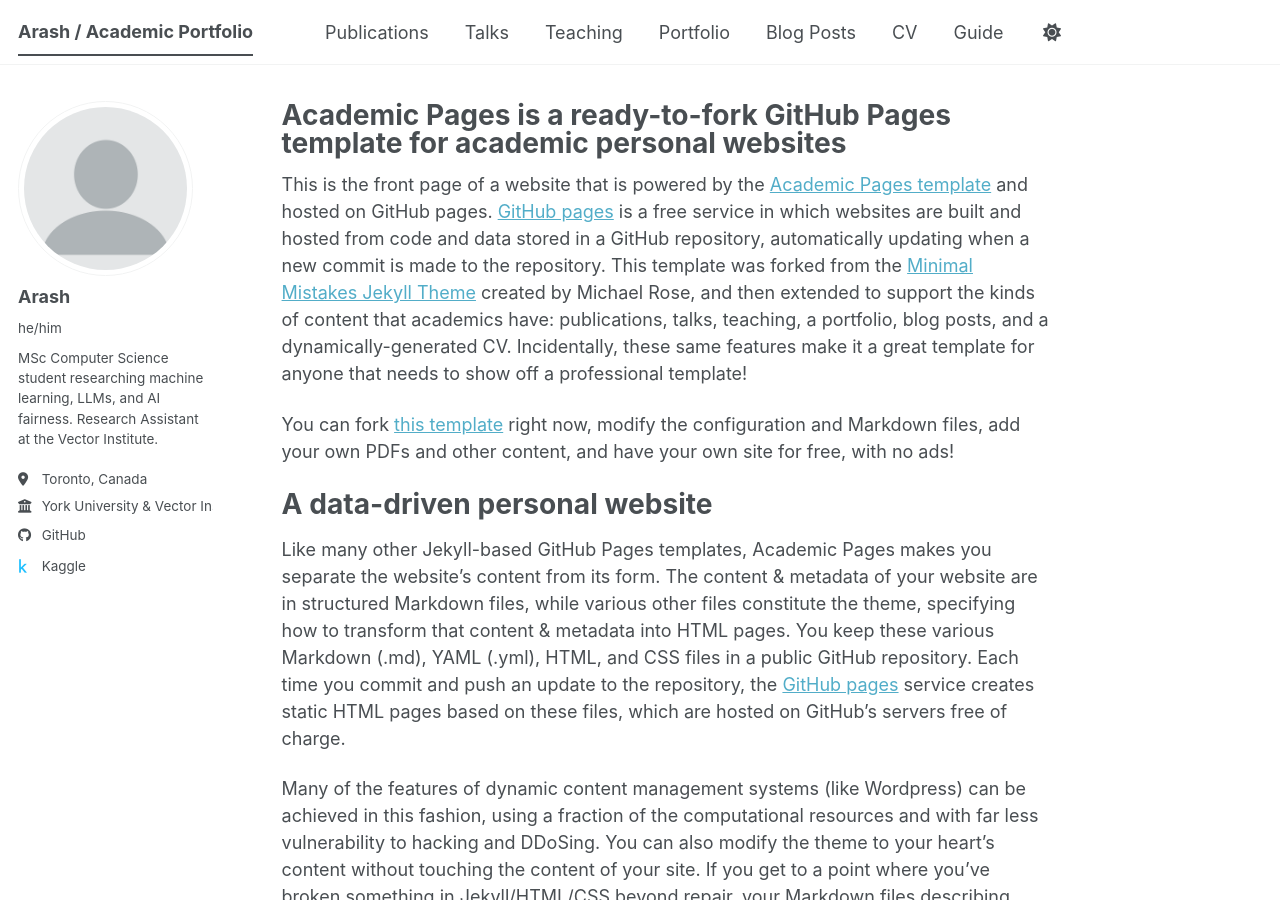
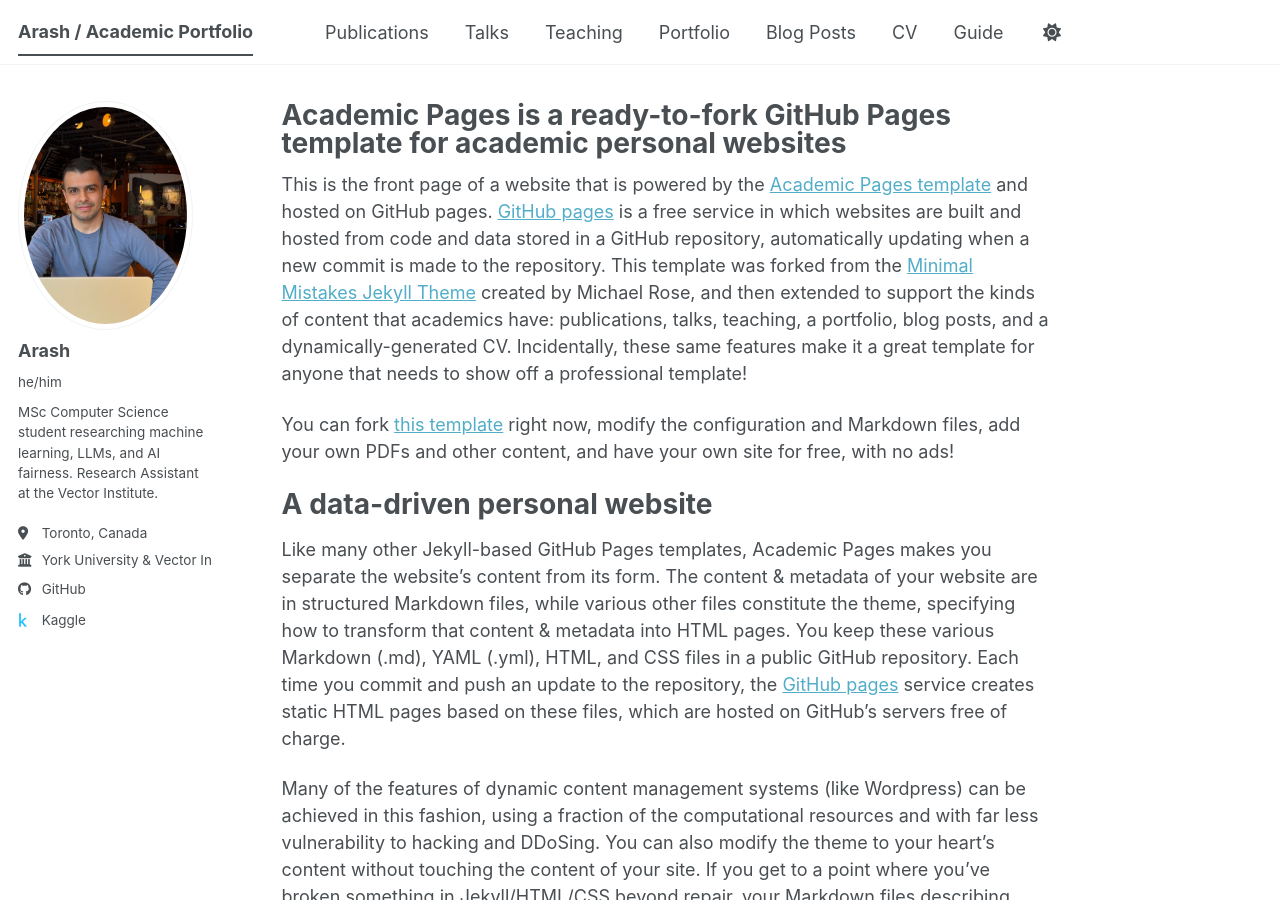
Before and after one commit to arashasg/arashasg.github.io, a Jekyll site: the page built from _pages/about.md, in a window 1280 px wide and 900 px high. Built offline with Jekyll 4.4.1, drawn with Linux system fonts in a browser that asks for light colours; a script bundle is joined from its source files by our own code; library files that are not in the unit come from our copies.

Commit message:
add image

```diff
--- a/_config.yml
+++ b/_config.yml
@@ -23,7 +23,7 @@
 #               Additional customization can be done by editing /_includes/author-profile.html
 author:
   # Biographic information
-  avatar           : "profile.png" # Upload your photo to the images folder and change this filename if needed
+  avatar           : "profile.jpg" # Upload your photo to the images folder and change this filename if needed
   name             : "Arash"
   pronouns         : "he/him"
   bio              : "MSc Computer Science student researching machine learning, LLMs, and AI fairness. Research Assistant at the Vector Institute."
```
Also changed, not shown: images/profile.jpg (added).
